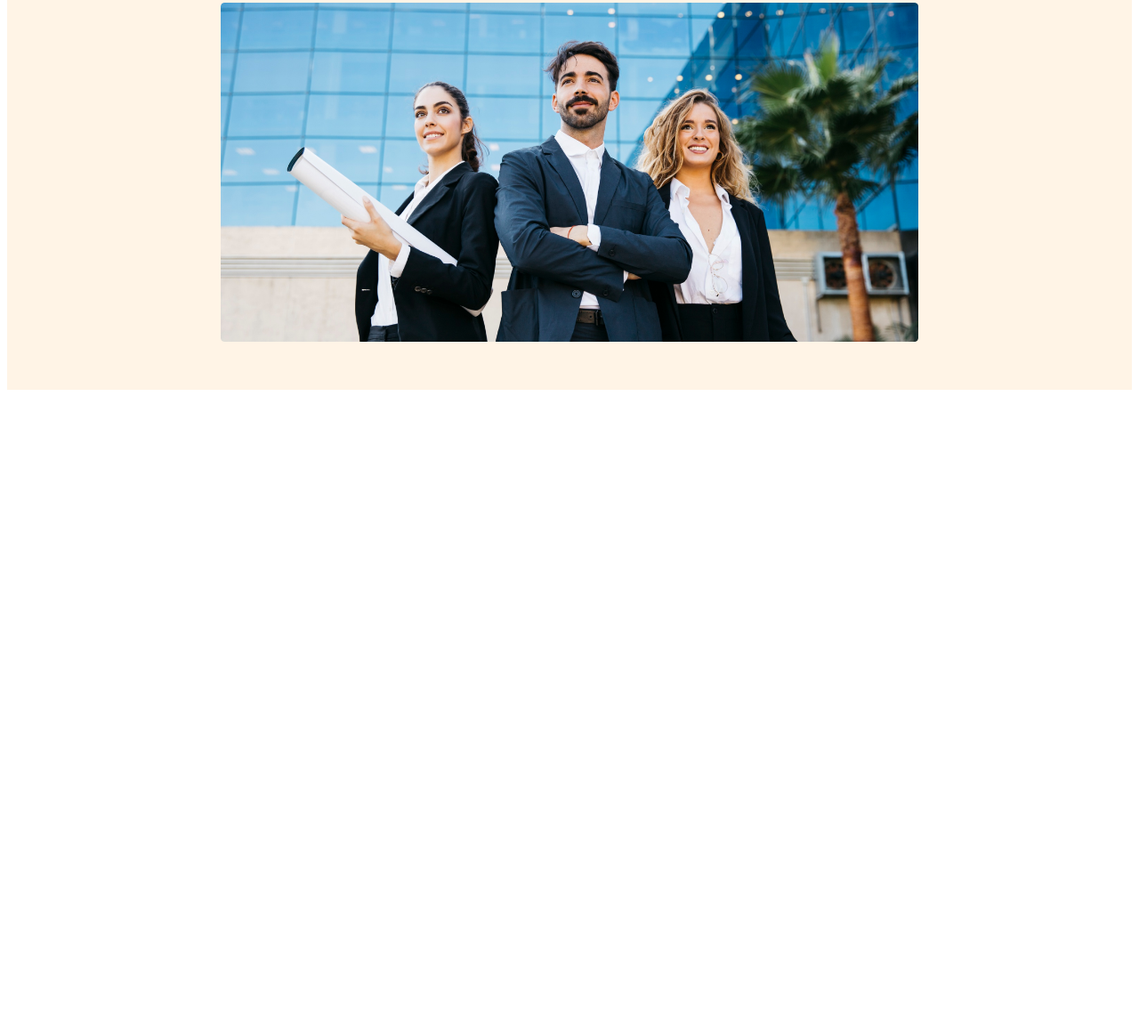
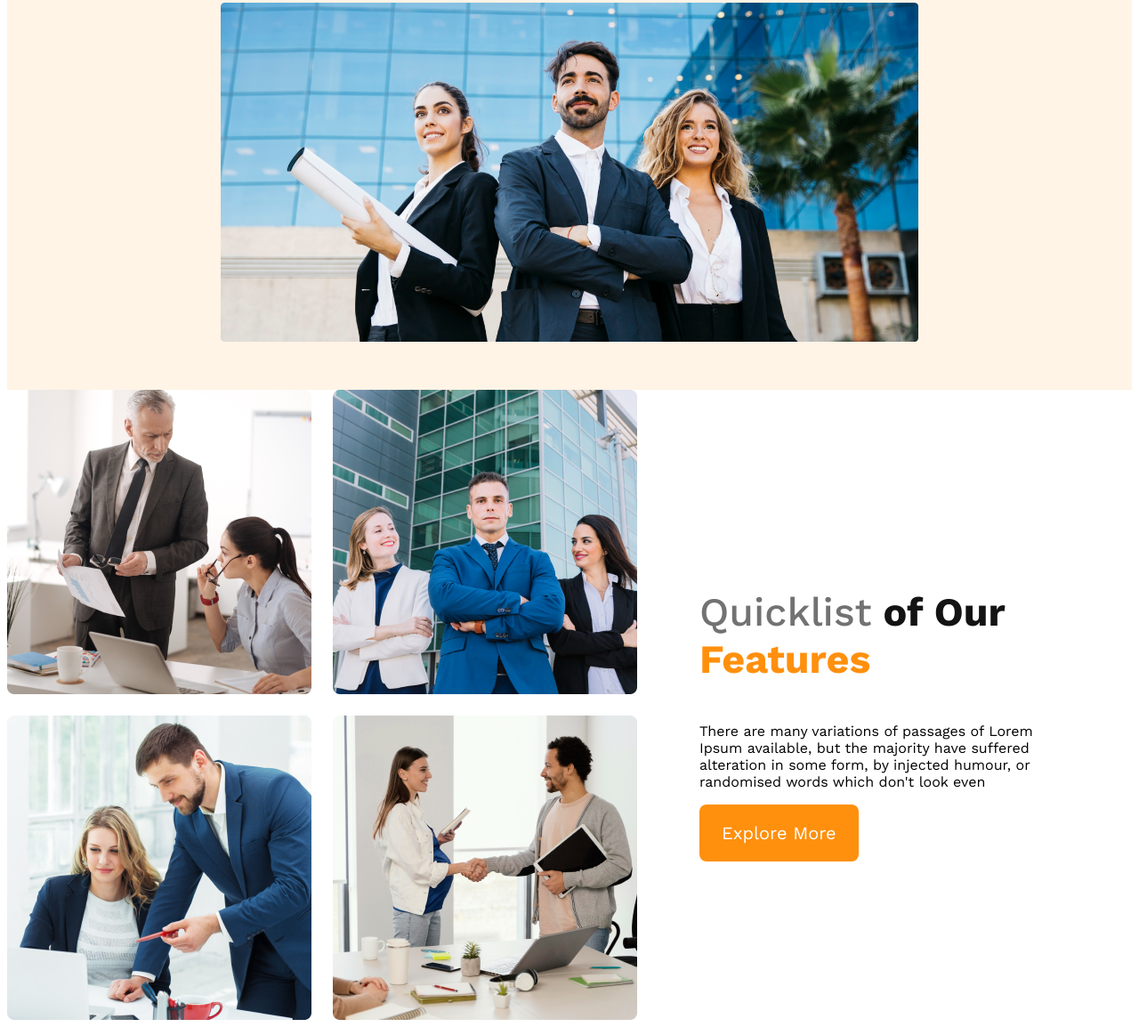
Before and after one commit to FariaJahan63/G3-architect-website, a plain HTML site: page index.html in a window 1280 px wide. Shown: the part 573-1727 px from the top of the page at 89% size. Before the commit the page ends 1019 px from the top, so only its background shows below. Drawn offline with nearby package versions, Linux system fonts and the light colour scheme.

Commit message:
quickilist features updated

```diff
--- a/index.html
+++ b/index.html
@@ -32,7 +32,31 @@
 </div>
     </header>
     <main>
+<section class="teams-container">
+    <div class="teams-img-container">
+        <img src="images/team1.png" alt="" srcset="">
+        <img src="images/team2.png" alt="" srcset="">
+        <img src="images/team3.png" alt="" srcset="">
+    <img src="images/team4.png" alt="" srcset="">
 
+    </div>
+
+<div class="teams-content">
+    <h3 class="teams-title">
+        <span class="Quicklist">Quicklist</span><span class="ofOur"> of Our </span> <span class="Features">Features</span>
+
+    </h3>
+    <div class="teams-description">
+        <p> There are many variations of passages of Lorem Ipsum available, but the majority have suffered alteration in some form, by injected humour, or randomised words which don't look even</p>
+        <button class="btn-primary">Explore More</button>
+    </div>
+
+</div>
+
+
+
+
+</section>
     </main>
     <footer>
 
--- a/styles/Architect.css
+++ b/styles/Architect.css
@@ -87,3 +87,38 @@ nav li a{
         flex-direction: column;
     }
 }
+/* main styles */
+main{
+    max-width: 1440px;
+    margin: 0 auto;
+}
+.teams-container{
+    display: flex;
+    align-items: center;
+}
+.teams-img-container{
+    display: grid;
+    grid-template-columns: repeat(2,1fr);
+
+    gap: 1.5rem;
+}
+.teams-content{
+    padding-right: 70px;
+    padding-left: 70px;
+}
+.teams-title{
+    font-size: 2.8rem;
+}
+.teams-title .Quicklist{
+    color: #727272;
+    font-weight: 500;
+}
+.ofOur{
+    color: #131313;
+   font-weight: 700;
+
+}
+.Features{
+    color: #FF900E;
+    font-weight: 700;
+}
```
